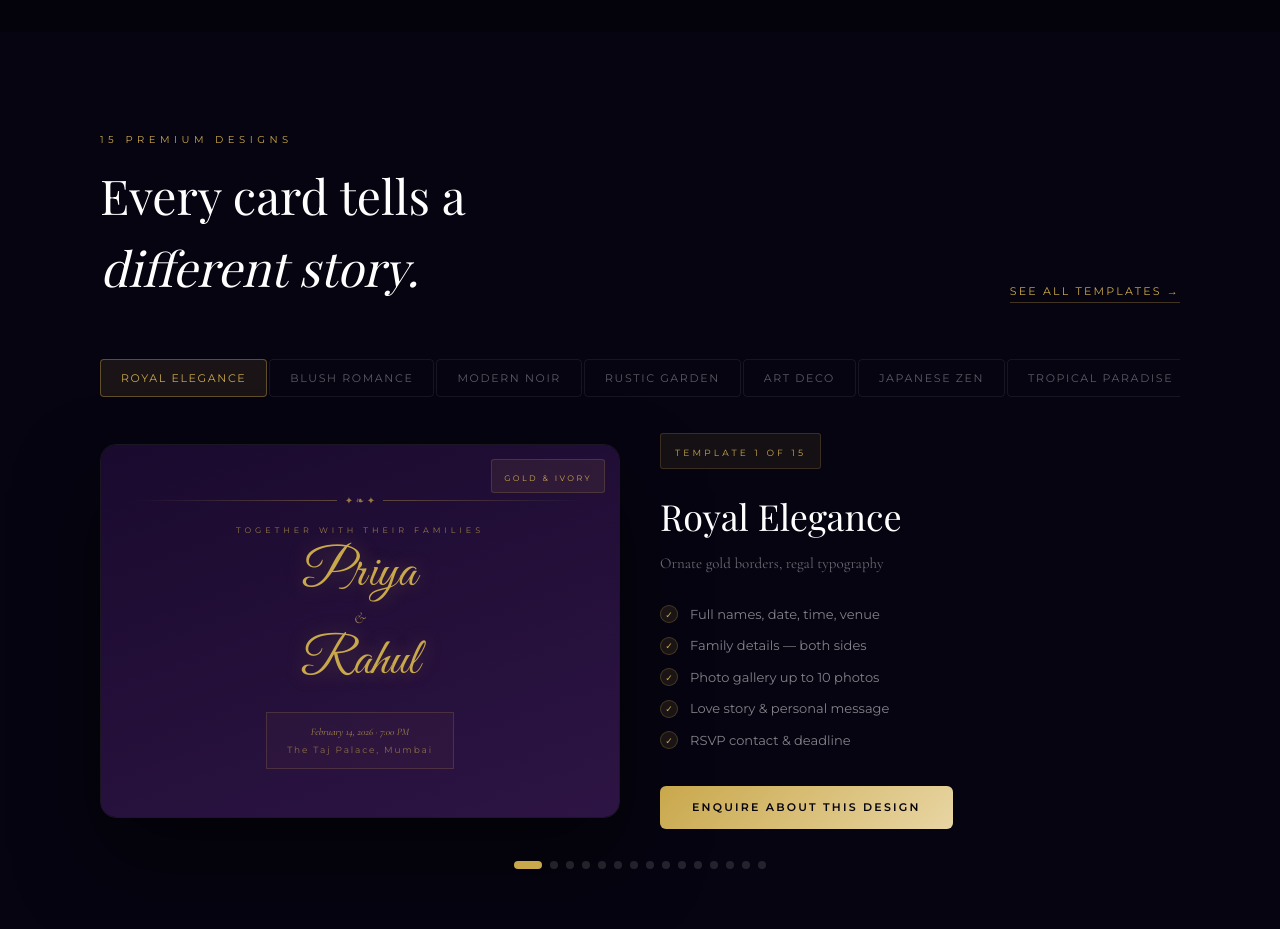
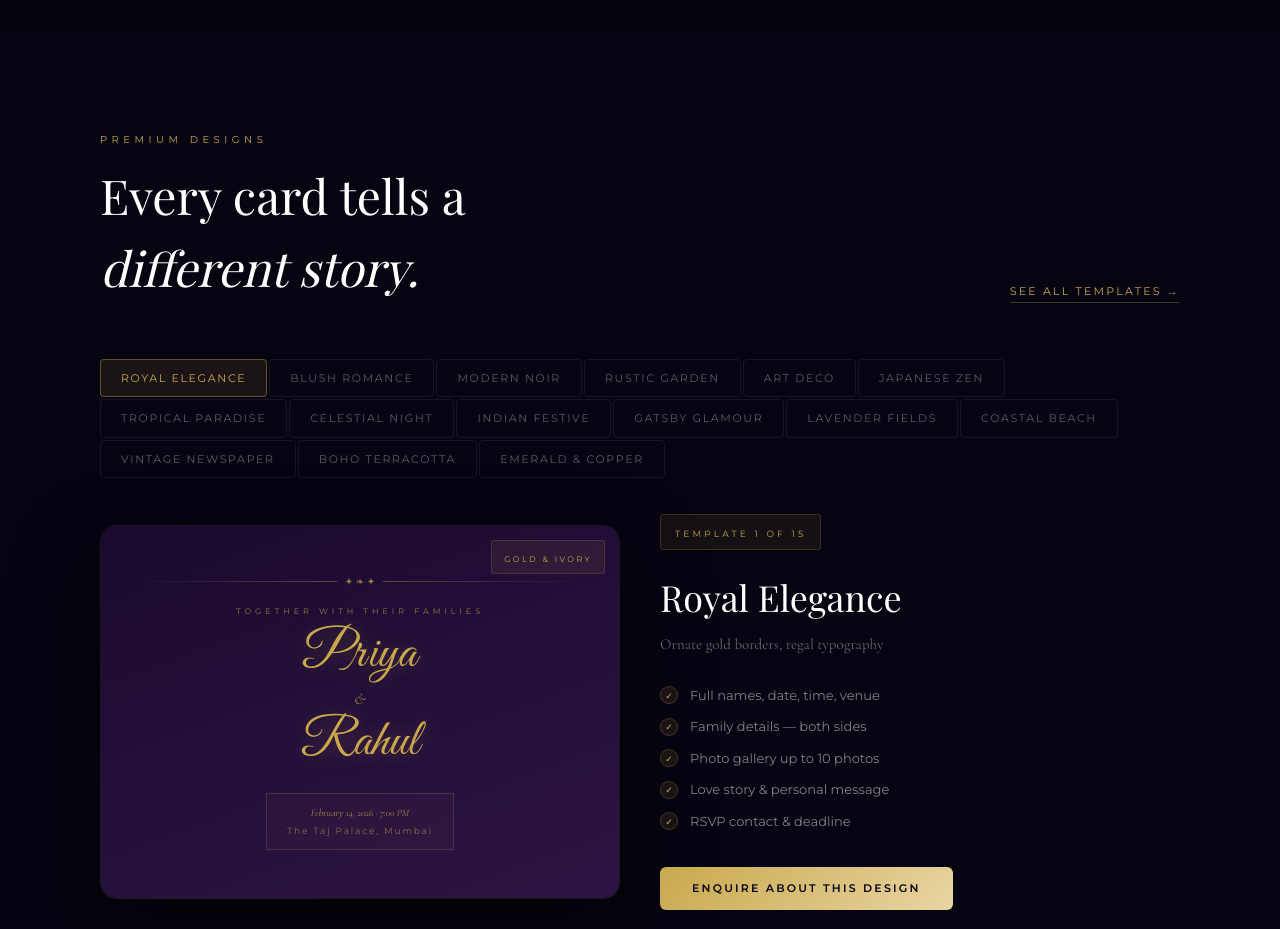
Before and after one commit to VarunNetinti/digi_invites, a Next.js app: page / in a window 1280 px wide. Shown: the part 2600-3529 px from the top of the page. Built offline with nearby package versions, Linux system fonts and the light colour scheme; a web font is replaced by a local one.

Commit message:
Update pages

```diff
--- a/app/page.tsx
+++ b/app/page.tsx
@@ -466,7 +466,7 @@ export default function HomePage() {
       <section id="templates" style={{ padding: "100px 60px", maxWidth: 1200, margin: "0 auto" }}>
         <div style={{ display: "flex", justifyContent: "space-between", alignItems: "flex-end", marginBottom: 56, flexWrap: "wrap", gap: 20 }}>
           <div>
-            <p style={{ fontSize: 10, letterSpacing: "0.45em", textTransform: "uppercase", color: "#c9a84c", marginBottom: 12 }}>15 Premium Designs</p>
+            <p style={{ fontSize: 10, letterSpacing: "0.45em", textTransform: "uppercase", color: "#c9a84c", marginBottom: 12 }}>Premium Designs</p>
             <h2 style={{ fontFamily: "'Playfair Display',serif", fontSize: "clamp(28px,4vw,48px)", color: "#fff", margin: 0, fontWeight: 400 }}>
               Every card tells a<br /><em>different story.</em>
             </h2>
@@ -477,7 +477,7 @@ export default function HomePage() {
         </div>
 
         {/* Tab selector */}
-        <div style={{ display: "flex", gap: 2, marginBottom: 32, overflowX: "auto", paddingBottom: 4 }}>
+        <div style={{ display: "flex", gap: 2,flexWrap: "wrap", marginBottom: 32, paddingBottom: 4 }}>
           {templates.map((t, i) => (
             <button key={i} onClick={() => setActiveTemplate(i)} style={{
               padding: "10px 20px", border: "1px solid", borderRadius: 4, cursor: "pointer", flexShrink: 0,
--- a/app/templates/page.tsx
+++ b/app/templates/page.tsx
@@ -92,7 +92,7 @@ export default function TemplatesPage() {
       <div style={{ paddingTop: 88 }}>
         <div style={{ padding: "20px 32px 0", display: "flex", alignItems: "center", justifyContent: "space-between" }}>
           <div>
-            <p style={{ fontSize: 9, letterSpacing: "0.45em", textTransform: "uppercase", color: "#c9a84c", marginBottom: 4 }}>{TEMPLATE_REGISTRY.length} Premium Designs · 8 Languages</p>
+            <p style={{ fontSize: 9, letterSpacing: "0.45em", textTransform: "uppercase", color: "#c9a84c", marginBottom: 4 }}>Premium Designs · 8 Languages</p>
             <h1 style={{ fontFamily: "'Playfair Display',serif", fontSize: "clamp(22px,3vw,34px)", color: "#fff", margin: 0, fontWeight: 400 }}>Browse All <em>Templates</em></h1>
           </div>
           <Link href="/contact" style={{ padding: "10px 24px", borderRadius: 6, background: "linear-gradient(135deg,#c9a84c,#e8d5a3)", color: "#060410", textDecoration: "none", fontSize: 11, fontWeight: 700, letterSpacing: "0.15em", textTransform: "uppercase" }}>
```
Also changed, not shown: 1 other file (tests, documents, lock files or other folders).
